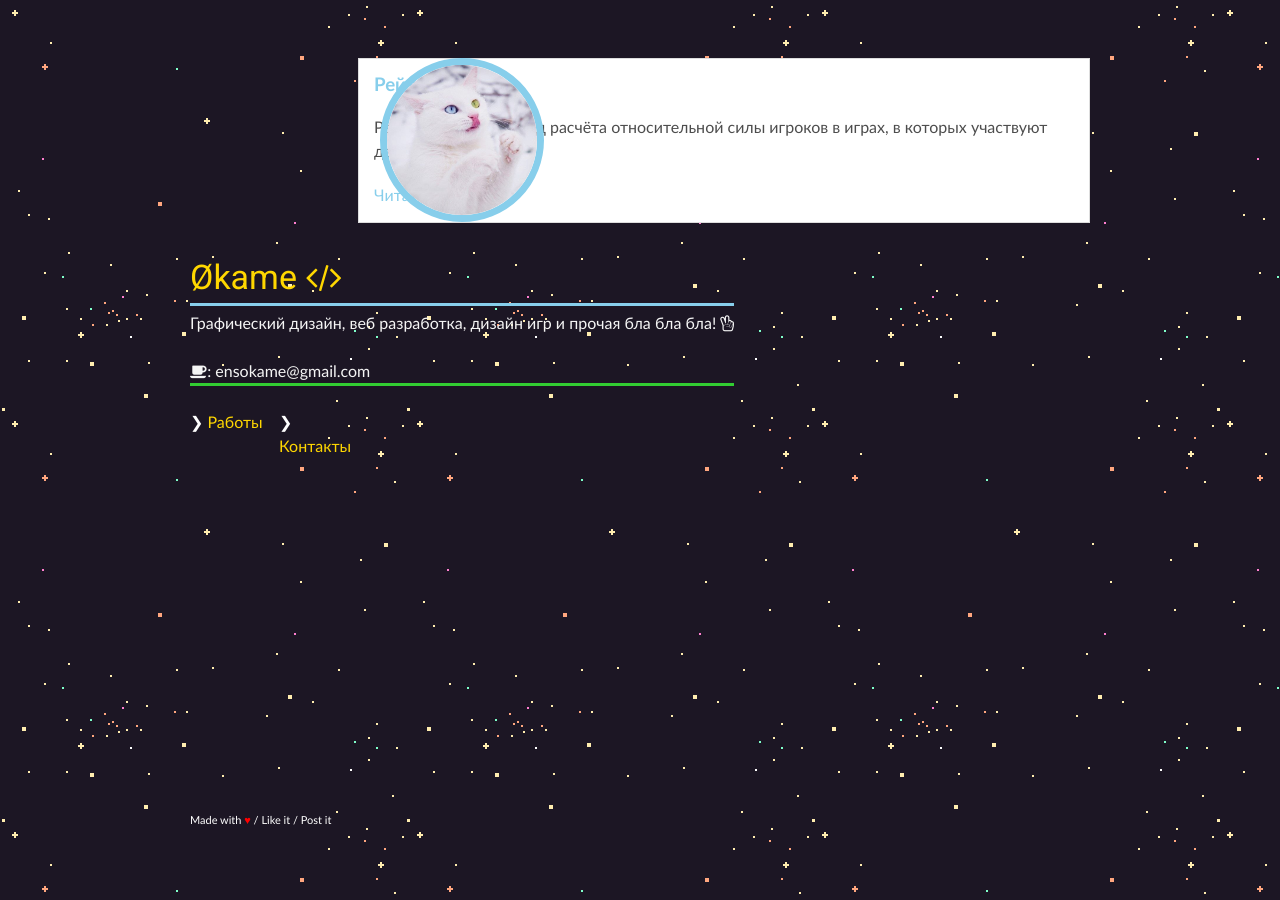
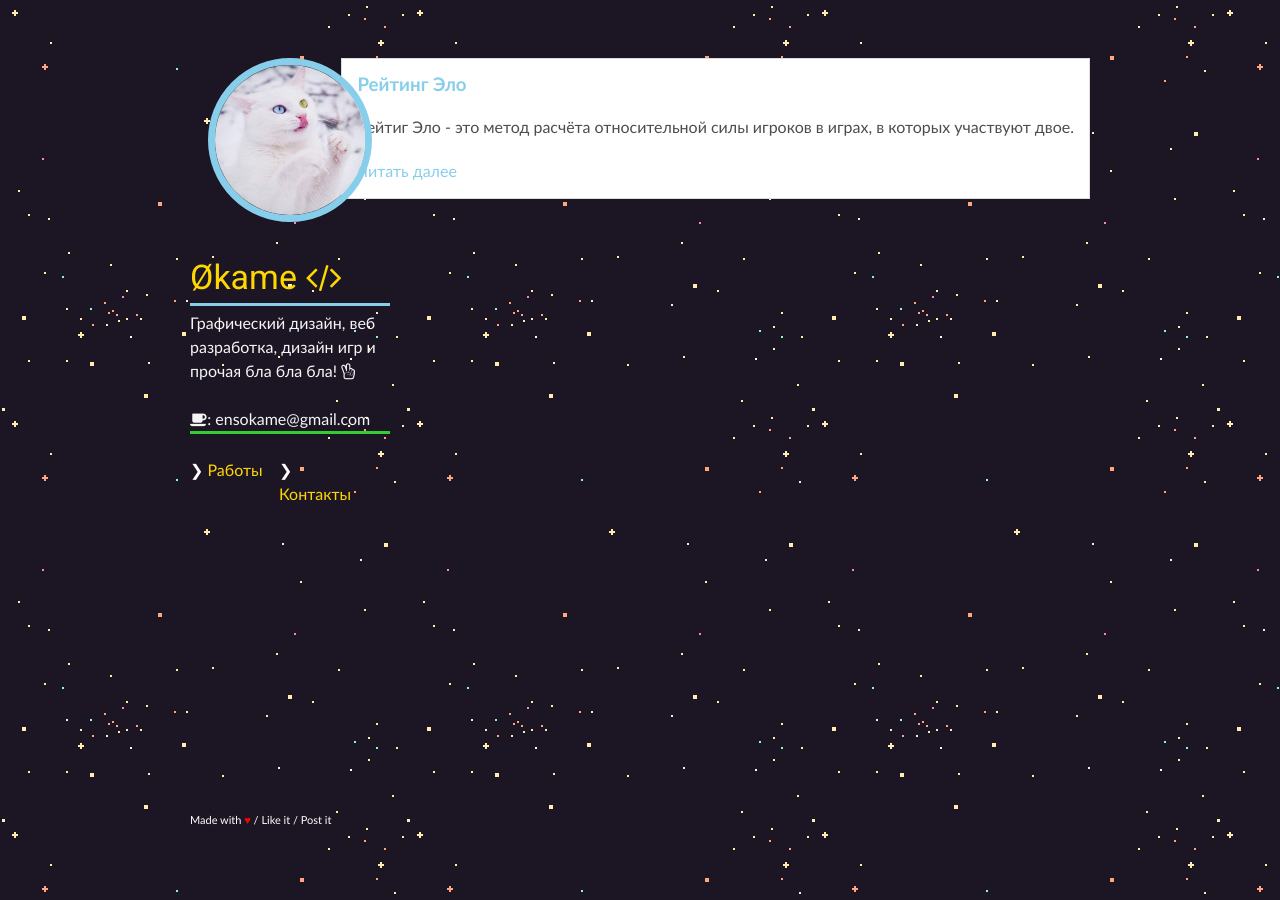
Before and after one commit to IOEnso/ioenso.github.io, a Jekyll site: the page built from index.html, in a window 1280 px wide. Built offline with Jekyll 4.4.1, drawn with Linux system fonts in a browser that asks for light colours.

Commit message:
Update main.css

```diff
--- a/assets/css/main.css
+++ b/assets/css/main.css
@@ -110,6 +110,7 @@ img {
 }
 
 header {
+  max-width:200px;
   float:left;
   position: fixed;
   -webkit-font-smoothing:subpixel-antialiased;
@@ -171,8 +172,8 @@ section {
   float: right;
   color: #4d4d4d;
   min-width: 320px;
-  max-width: 760px;
-  width: calc(100% - 200px);
+  max-width: 740px;
+
 }
 
 small {
```
